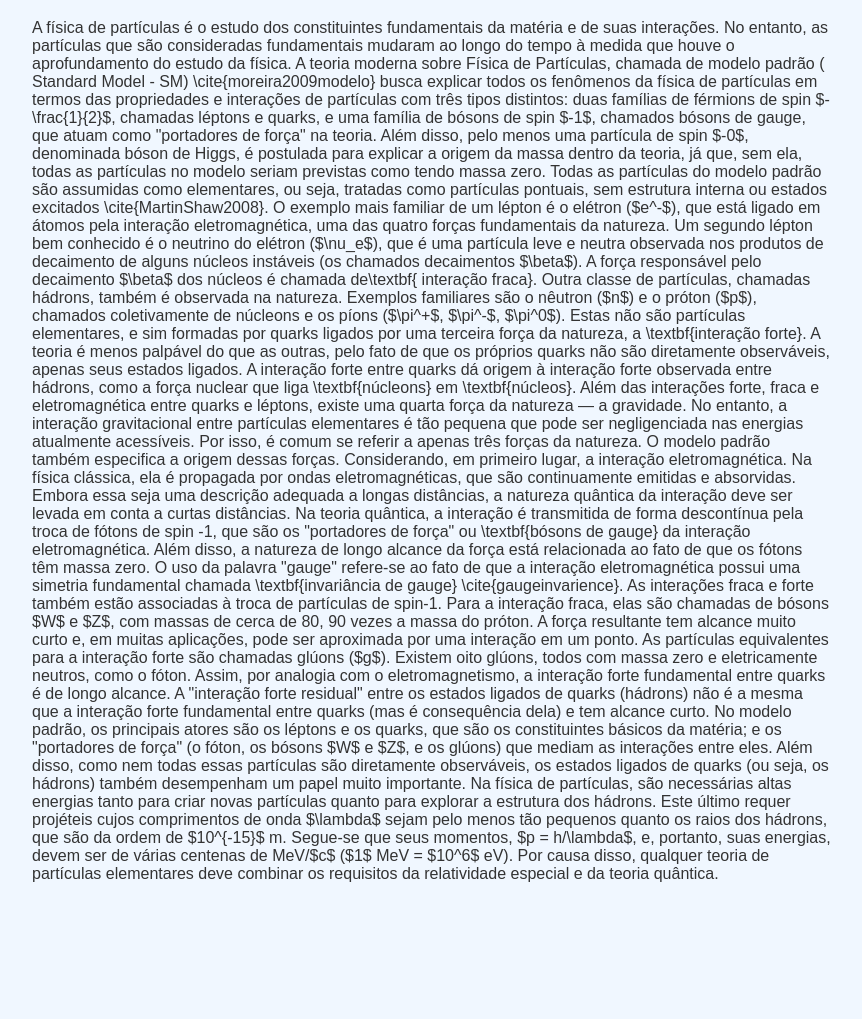
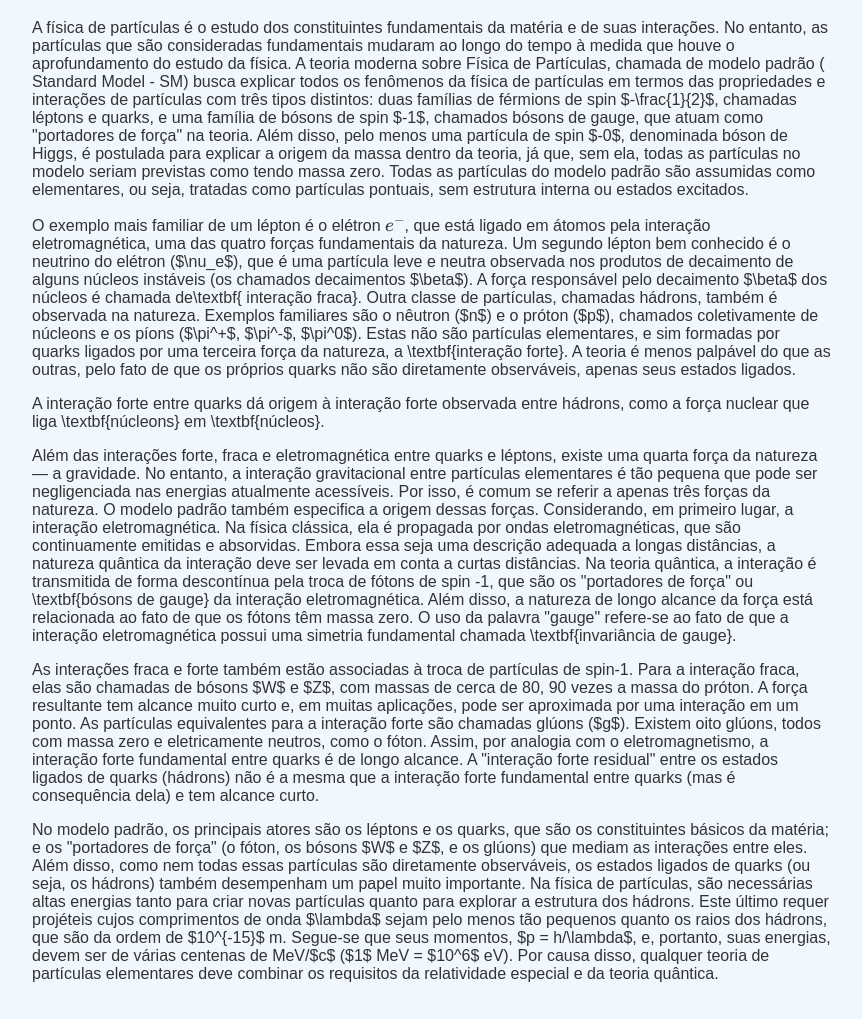
Before and after one commit to AmyRoxanne/amyroxanne.github.io, a plain HTML site: page index.html in a window 1280 px wide. Shown: the part 81-1100 px from the top of the page, without its empty margins (208-1070 px from the left). Before the commit the page ends 1000 px from the top, so only its background shows below. Drawn offline with nearby package versions, Linux system fonts and the light colour scheme.

Commit message:
Update index.html

```diff
--- a/index.html
+++ b/index.html
@@ -29,16 +29,16 @@
 </head>
 <body>
     <h1>Física de Partículas</h1>
-    <p>A física de partículas é o estudo dos constituintes fundamentais da matéria e de suas interações. No entanto, as partículas que são consideradas fundamentais mudaram ao longo do tempo à medida que houve o aprofundamento do estudo da física. A teoria moderna sobre Física de Partículas, chamada de modelo padrão ( Standard Model - SM) \cite{moreira2009modelo} busca explicar todos os fenômenos da física de partículas em termos das propriedades e interações de partículas com três tipos distintos: duas famílias de férmions de spin $-\frac{1}{2}$, chamadas léptons e quarks, e uma família de bósons de spin $-1$, chamados bósons de gauge, que atuam como "portadores de força" na teoria. Além disso, pelo menos uma partícula de spin $-0$, denominada bóson de Higgs, é postulada para explicar a origem da massa dentro da teoria, já que, sem ela, todas as partículas no modelo seriam previstas como tendo massa zero. Todas as partículas do modelo padrão são assumidas como elementares, ou seja, tratadas como partículas pontuais, sem estrutura interna ou estados excitados \cite{MartinShaw2008}.
-O exemplo mais familiar de um lépton é o elétron ($e^-$), que está ligado em átomos pela interação eletromagnética, uma das quatro forças fundamentais da natureza. Um segundo lépton bem conhecido é o neutrino do elétron ($\nu_e$), que é uma partícula leve e neutra observada nos produtos de decaimento de alguns núcleos instáveis (os chamados decaimentos $\beta$). A força responsável pelo decaimento $\beta$ dos núcleos é chamada de\textbf{ interação fraca}. Outra classe de partículas, chamadas hádrons, também é observada na natureza. Exemplos familiares são o nêutron ($n$) e o próton ($p$), chamados coletivamente de núcleons e os píons ($\pi^+$, $\pi^-$, $\pi^0$). Estas não são partículas elementares, e sim formadas por quarks ligados por uma terceira força da natureza, a \textbf{interação forte}. A teoria é menos palpável do que as outras, pelo fato de que os próprios quarks não são diretamente observáveis, apenas seus estados ligados.
+    <p>A física de partículas é o estudo dos constituintes fundamentais da matéria e de suas interações. No entanto, as partículas que são consideradas fundamentais mudaram ao longo do tempo à medida que houve o aprofundamento do estudo da física. A teoria moderna sobre Física de Partículas, chamada de modelo padrão ( Standard Model - SM) busca explicar todos os fenômenos da física de partículas em termos das propriedades e interações de partículas com três tipos distintos: duas famílias de férmions de spin $-\frac{1}{2}$, chamadas léptons e quarks, e uma família de bósons de spin $-1$, chamados bósons de gauge, que atuam como "portadores de força" na teoria. Além disso, pelo menos uma partícula de spin $-0$, denominada bóson de Higgs, é postulada para explicar a origem da massa dentro da teoria, já que, sem ela, todas as partículas no modelo seriam previstas como tendo massa zero. Todas as partículas do modelo padrão são assumidas como elementares, ou seja, tratadas como partículas pontuais, sem estrutura interna ou estados excitados.</p>
+<p>O exemplo mais familiar de um lépton é o elétron \(e^-\), que está ligado em átomos pela interação eletromagnética, uma das quatro forças fundamentais da natureza. Um segundo lépton bem conhecido é o neutrino do elétron ($\nu_e$), que é uma partícula leve e neutra observada nos produtos de decaimento de alguns núcleos instáveis (os chamados decaimentos $\beta$). A força responsável pelo decaimento $\beta$ dos núcleos é chamada de\textbf{ interação fraca}. Outra classe de partículas, chamadas hádrons, também é observada na natureza. Exemplos familiares são o nêutron ($n$) e o próton ($p$), chamados coletivamente de núcleons e os píons ($\pi^+$, $\pi^-$, $\pi^0$). Estas não são partículas elementares, e sim formadas por quarks ligados por uma terceira força da natureza, a \textbf{interação forte}. A teoria é menos palpável do que as outras, pelo fato de que os próprios quarks não são diretamente observáveis, apenas seus estados ligados.</p>
 
-A interação forte entre quarks dá origem à interação forte observada entre hádrons, como a força nuclear que liga \textbf{núcleons} em \textbf{núcleos}.
+<p>A interação forte entre quarks dá origem à interação forte observada entre hádrons, como a força nuclear que liga \textbf{núcleons} em \textbf{núcleos}.</p>
 
-Além das interações forte, fraca e eletromagnética entre quarks e léptons, existe uma quarta força da natureza — a gravidade. No entanto, a interação gravitacional entre partículas elementares é tão pequena que pode ser negligenciada nas energias atualmente acessíveis. Por isso, é comum se referir a apenas três forças da natureza. O modelo padrão também especifica a origem dessas forças. Considerando, em primeiro lugar, a interação eletromagnética. Na física clássica, ela é propagada por ondas eletromagnéticas, que são continuamente emitidas e absorvidas. Embora essa seja uma descrição adequada a longas distâncias, a natureza quântica da interação deve ser levada em conta a curtas distâncias. Na teoria quântica, a interação é transmitida de forma descontínua pela troca de fótons de spin -1, que são os "portadores de força" ou \textbf{bósons de gauge} da interação eletromagnética. Além disso, a natureza de longo alcance da força está relacionada ao fato de que os fótons têm massa zero. O uso da palavra "gauge" refere-se ao fato de que a interação eletromagnética possui uma simetria fundamental chamada \textbf{invariância de gauge} \cite{gaugeinvarience}.
+<p>Além das interações forte, fraca e eletromagnética entre quarks e léptons, existe uma quarta força da natureza — a gravidade. No entanto, a interação gravitacional entre partículas elementares é tão pequena que pode ser negligenciada nas energias atualmente acessíveis. Por isso, é comum se referir a apenas três forças da natureza. O modelo padrão também especifica a origem dessas forças. Considerando, em primeiro lugar, a interação eletromagnética. Na física clássica, ela é propagada por ondas eletromagnéticas, que são continuamente emitidas e absorvidas. Embora essa seja uma descrição adequada a longas distâncias, a natureza quântica da interação deve ser levada em conta a curtas distâncias. Na teoria quântica, a interação é transmitida de forma descontínua pela troca de fótons de spin -1, que são os "portadores de força" ou \textbf{bósons de gauge} da interação eletromagnética. Além disso, a natureza de longo alcance da força está relacionada ao fato de que os fótons têm massa zero. O uso da palavra "gauge" refere-se ao fato de que a interação eletromagnética possui uma simetria fundamental chamada \textbf{invariância de gauge}.</p>
 
-As interações fraca e forte também estão associadas à troca de partículas de spin-1. Para a interação fraca, elas são chamadas de bósons $W$ e $Z$, com massas de cerca de 80, 90 vezes a massa do próton. A força resultante tem alcance muito curto e, em muitas aplicações, pode ser aproximada por uma interação em um ponto. As partículas equivalentes para a interação forte são chamadas glúons ($g$). Existem oito glúons, todos com massa zero e eletricamente neutros, como o fóton. Assim, por analogia com o eletromagnetismo, a interação forte fundamental entre quarks é de longo alcance. A "interação forte residual" entre os estados ligados de quarks (hádrons) não é a mesma que a interação forte fundamental entre quarks (mas é consequência dela) e tem alcance curto.
+<p>As interações fraca e forte também estão associadas à troca de partículas de spin-1. Para a interação fraca, elas são chamadas de bósons $W$ e $Z$, com massas de cerca de 80, 90 vezes a massa do próton. A força resultante tem alcance muito curto e, em muitas aplicações, pode ser aproximada por uma interação em um ponto. As partículas equivalentes para a interação forte são chamadas glúons ($g$). Existem oito glúons, todos com massa zero e eletricamente neutros, como o fóton. Assim, por analogia com o eletromagnetismo, a interação forte fundamental entre quarks é de longo alcance. A "interação forte residual" entre os estados ligados de quarks (hádrons) não é a mesma que a interação forte fundamental entre quarks (mas é consequência dela) e tem alcance curto.</p>
 
-No modelo padrão, os principais atores são os léptons e os quarks, que são os constituintes básicos da matéria; e os "portadores de força" (o fóton, os bósons $W$ e $Z$, e os glúons) que mediam as interações entre eles. Além disso, como nem todas essas partículas são diretamente observáveis, os estados ligados de quarks (ou seja, os hádrons) também desempenham um papel muito importante.
+<p>No modelo padrão, os principais atores são os léptons e os quarks, que são os constituintes básicos da matéria; e os "portadores de força" (o fóton, os bósons $W$ e $Z$, e os glúons) que mediam as interações entre eles. Além disso, como nem todas essas partículas são diretamente observáveis, os estados ligados de quarks (ou seja, os hádrons) também desempenham um papel muito importante.
 
 Na física de partículas, são necessárias altas energias tanto para criar novas partículas quanto para explorar a estrutura dos hádrons. Este último requer projéteis cujos comprimentos de onda $\lambda$ sejam pelo menos tão pequenos quanto os raios dos hádrons, que são da ordem de $10^{-15}$ m. Segue-se que seus momentos, $p = h/\lambda$, e, portanto, suas energias, devem ser de várias centenas de MeV/$c$ ($1$ MeV = $10^6$ eV). Por causa disso, qualquer teoria de partículas elementares deve combinar os requisitos da relatividade especial e da teoria quântica.</p>
 </body>
```
